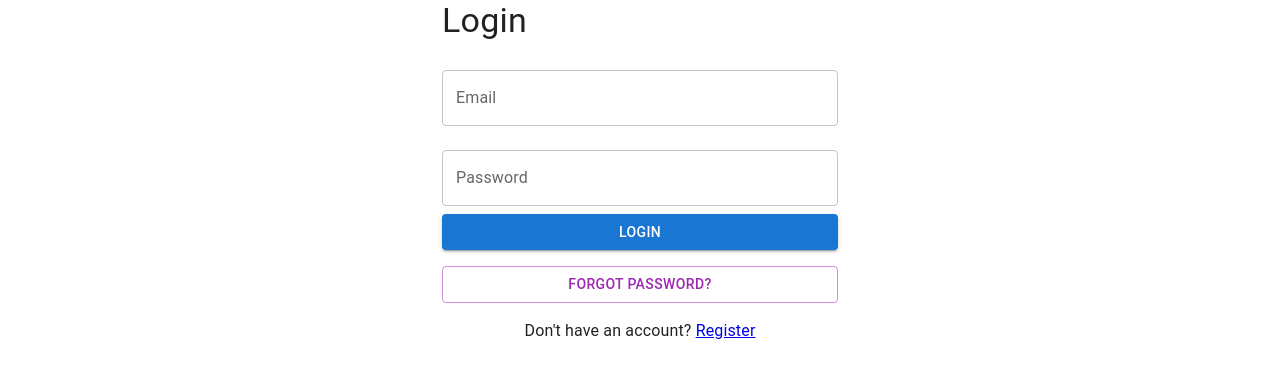
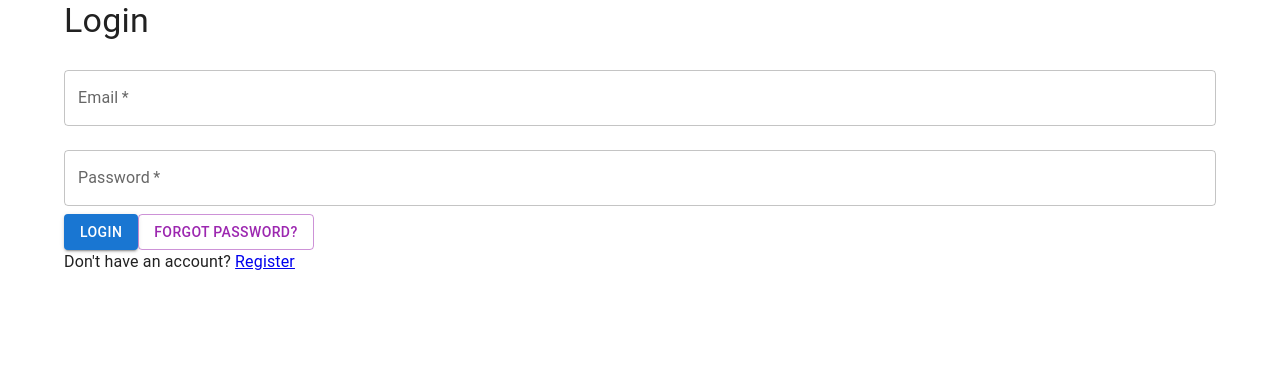
Before and after one commit to lebogangolifant/biz_link_client, a React (Create React App) app: page /login in a window 1280 px wide. Shown: the top 378 px of the page. Built offline with nearby package versions, Linux system fonts and the light colour scheme; no server answers.

Commit message:
Update api instance

```diff
--- a/src/components/auth/Login.js
+++ b/src/components/auth/Login.js
@@ -1,31 +1,21 @@
 // client/src/components/auth/Login.js
 import React, { useState } from 'react';
 import { Link, useNavigate } from 'react-router-dom';
-import axios from '../../api'; // Use the instance created
+import api from '../../api'; // Use the instance created
 import { Container, TextField, Button, Typography, Box } from '@mui/material';
-import { useFormik } from 'formik';
-import * as yup from 'yup';
-
-const validationSchema = yup.object({
-  email: yup.string().email('Enter a valid email').required('Email is required'),
-  password: yup.string().min(8, 'Password should be of minimum 8 characters length').required('Password is required'),
-});
 
 const Login = () => {
+  const [email, setEmail] = useState('');
+  const [password, setPassword] = useState('');
   const [error, setError] = useState('');
   const [success, setSuccess] = useState('');
   const navigate = useNavigate();
 
-  const formik = useFormik({
-    initialValues: {
-      email: '',
-      password: '',
-    },
-    validationSchema: validationSchema,
-    onSubmit: async (values) => {
+  const handleLogin = async (e) => {
+    e.preventDefault();
     // login logic
     try {
-        const response = await axios.post('/auth/login', values);
+      const response = await api.post('/auth/login', { email, password });
       localStorage.setItem('token', response.data.token);
       setSuccess('Login successful! Redirecting...');
       setTimeout(() => {
@@ -34,40 +24,37 @@ const Login = () => {
     } catch (error) {
       setError('Login failed. Please check your credentials.');
     }
-    },
-  });
+  };
 
   return (
-    <Container maxWidth="xs">
+    <Container>
       <Typography variant="h4" gutterBottom>Login</Typography>
-      <Box component="form" onSubmit={formik.handleSubmit}>
+      <Box component="form" onSubmit={handleLogin}>
         <TextField
           label="Email"
           type="email"
           fullWidth
           margin="normal"
-          {...formik.getFieldProps('email')}
-          error={formik.touched.email && Boolean(formik.errors.email)}
-          helperText={formik.touched.email && formik.errors.email}
+          required
+          value={email}
+          onChange={(e) => setEmail(e.target.value)}
         />
         <TextField
           label="Password"
           type="password"
           fullWidth
           margin="normal"
-          {...formik.getFieldProps('password')}
-          error={formik.touched.password && Boolean(formik.errors.password)}
-          helperText={formik.touched.password && formik.errors.password}
+          required
+          value={password}
+          onChange={(e) => setPassword(e.target.value)}
         />
-        <Button type="submit" variant="contained" color="primary" fullWidth>Login</Button>
-        <Box mt={2}>
+        <Button type="submit" variant="contained" color="primary">Login</Button>
 	<Link to="/forgot-password">
-            <Button variant="outlined" color="secondary" fullWidth>Forgot Password?</Button>
+          <Button variant="outlined" color="secondary">Forgot Password?</Button>
         </Link>
-        </Box>
-        {error && <Typography color="error" align="center">{error}</Typography>}
-        {success && <Typography color="primary" align="center">{success}</Typography>}
-        <Typography align="center" mt={2}>
+        {error && <Typography color="error">{error}</Typography>}
+        {success && <Typography color="primary">{success}</Typography>}
+        <Typography>
           Don't have an account? <Link to="/register">Register</Link>
         </Typography>
       </Box>
```
Lines whose indentation alone changed are shown as unchanged.
